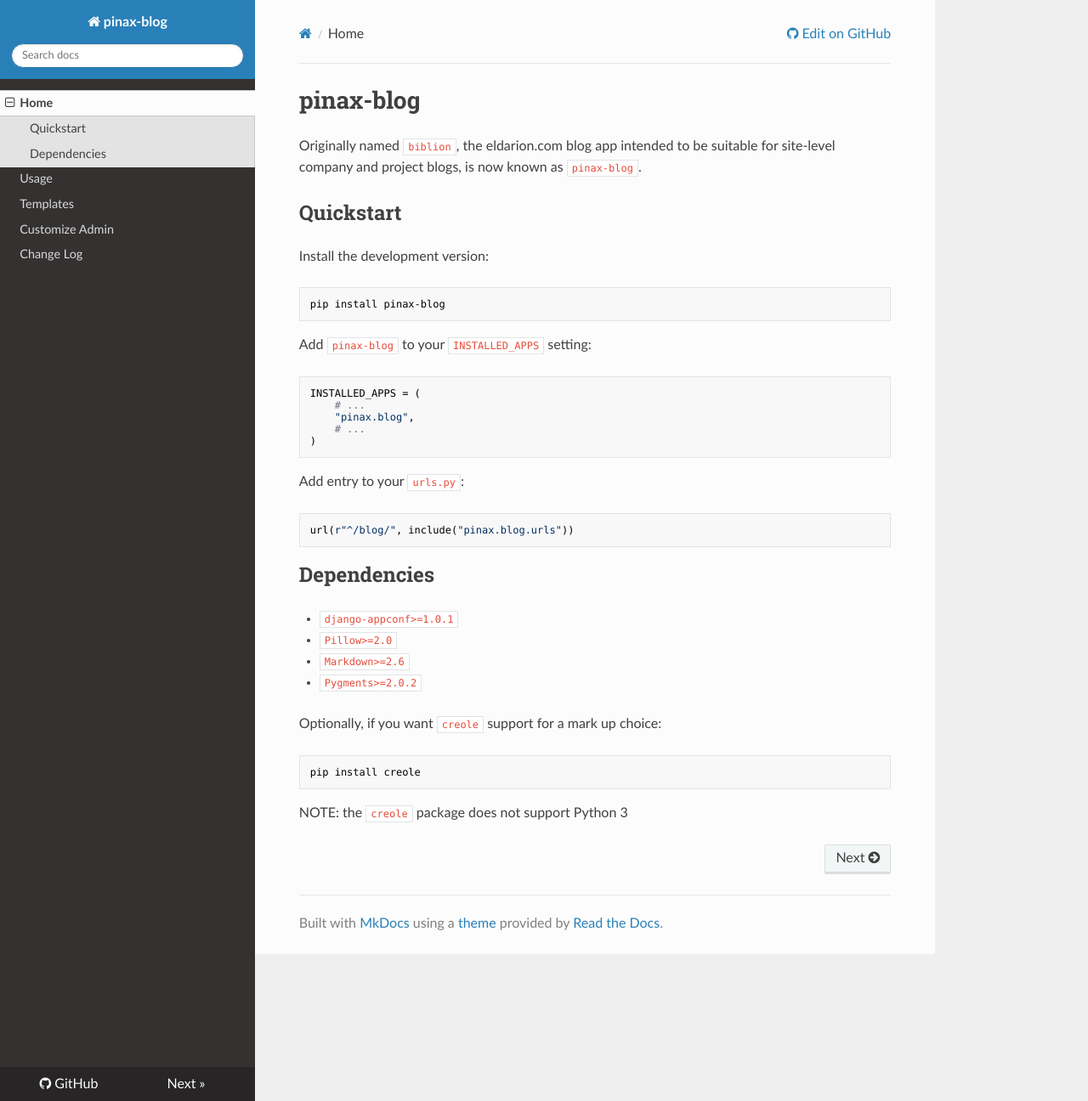
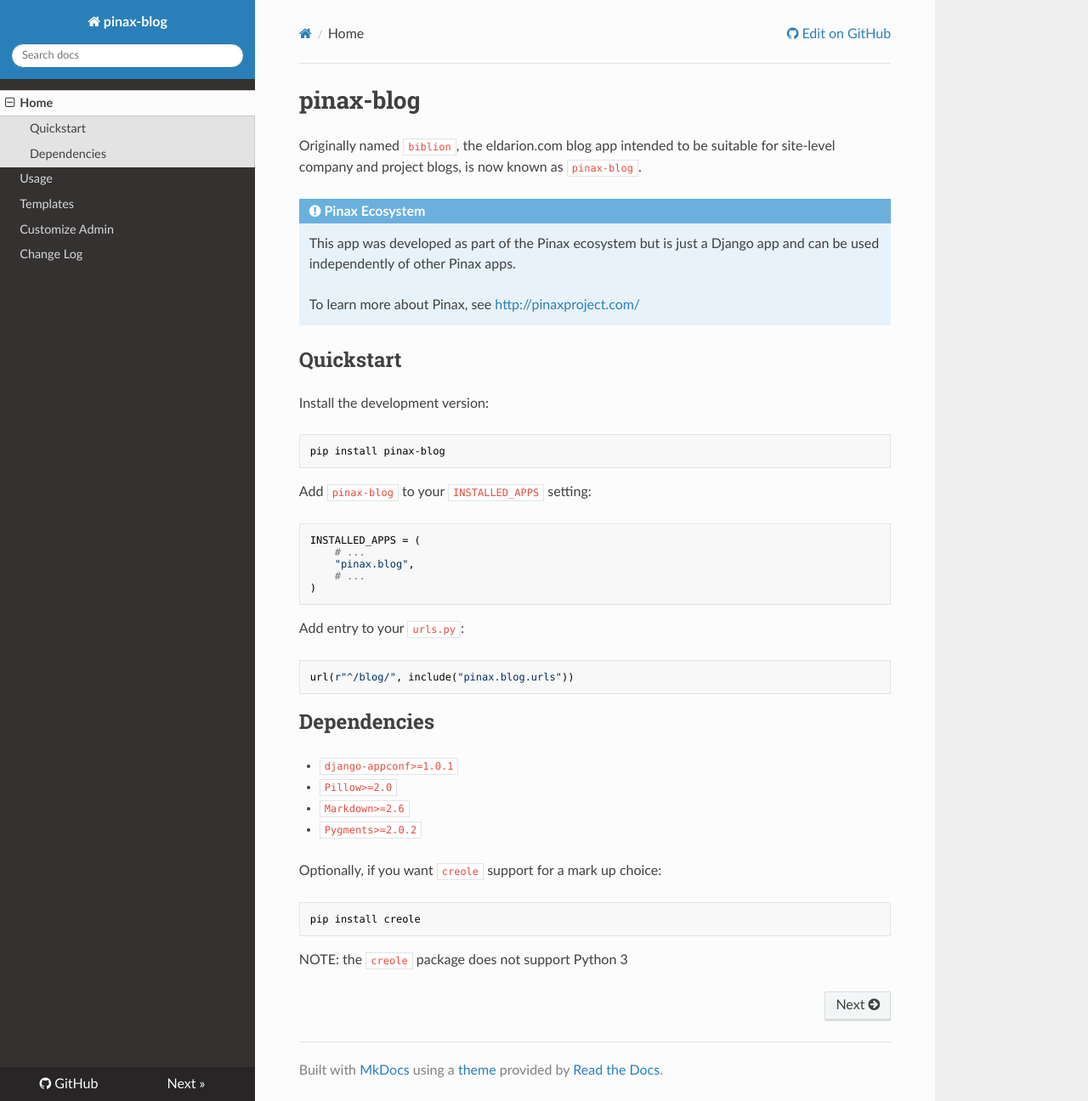
Before and after one commit to pinax/pinax-blog, an MkDocs documentation site: the page built from docs/index.md, in a window 1280 px wide and 1296 px high. Shown: the whole window at 85% size. Built offline with MkDocs 1.6.1, drawn with Linux system fonts in a browser that asks for light colours; nearby versions of some CDN libraries; old or Windows-style settings are respelled for this version of MkDocs.

Commit message:
Add an admonition about Pinax Ecosystem

```diff
--- a/docs/index.md
+++ b/docs/index.md
@@ -2,6 +2,13 @@
 
 Originally named `biblion`, the eldarion.com blog app intended to be suitable
 for site-level company and project blogs, is now known as `pinax-blog`.
+
+!!! note "Pinax Ecosystem"
+    This app was developed as part of the Pinax ecosystem but is just a Django app
+    and can be used independently of other Pinax apps.
+
+    To learn more about Pinax, see <http://pinaxproject.com/>
+
 
 ## Quickstart
 
--- a/mkdocs.yml
+++ b/mkdocs.yml
@@ -9,3 +9,4 @@
 repo_url: https://github.com/pinax/pinax-blog
 site_description: "documentation for pinax-blog, a blog app for Django sites"
 site_author: "Pinax Team"
+markdown_extensions: [admonition]
```
